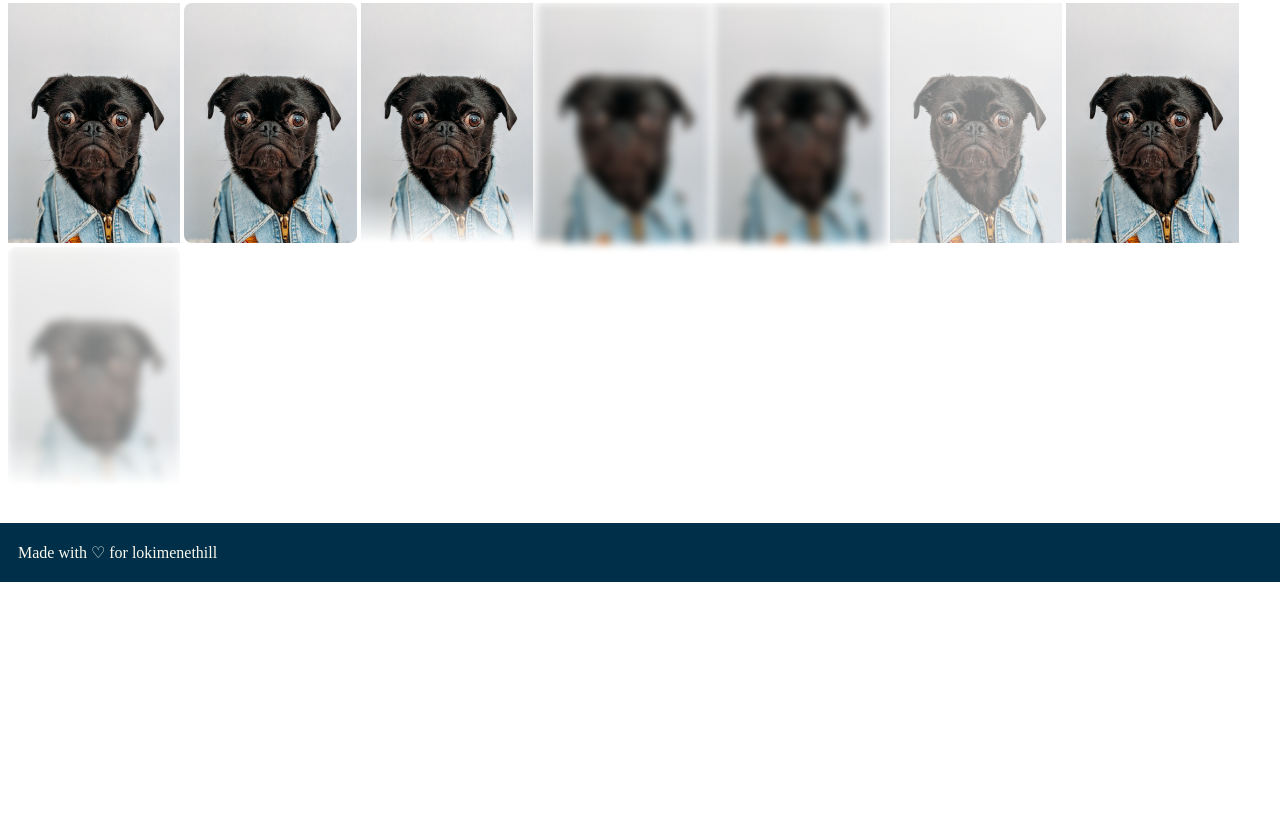
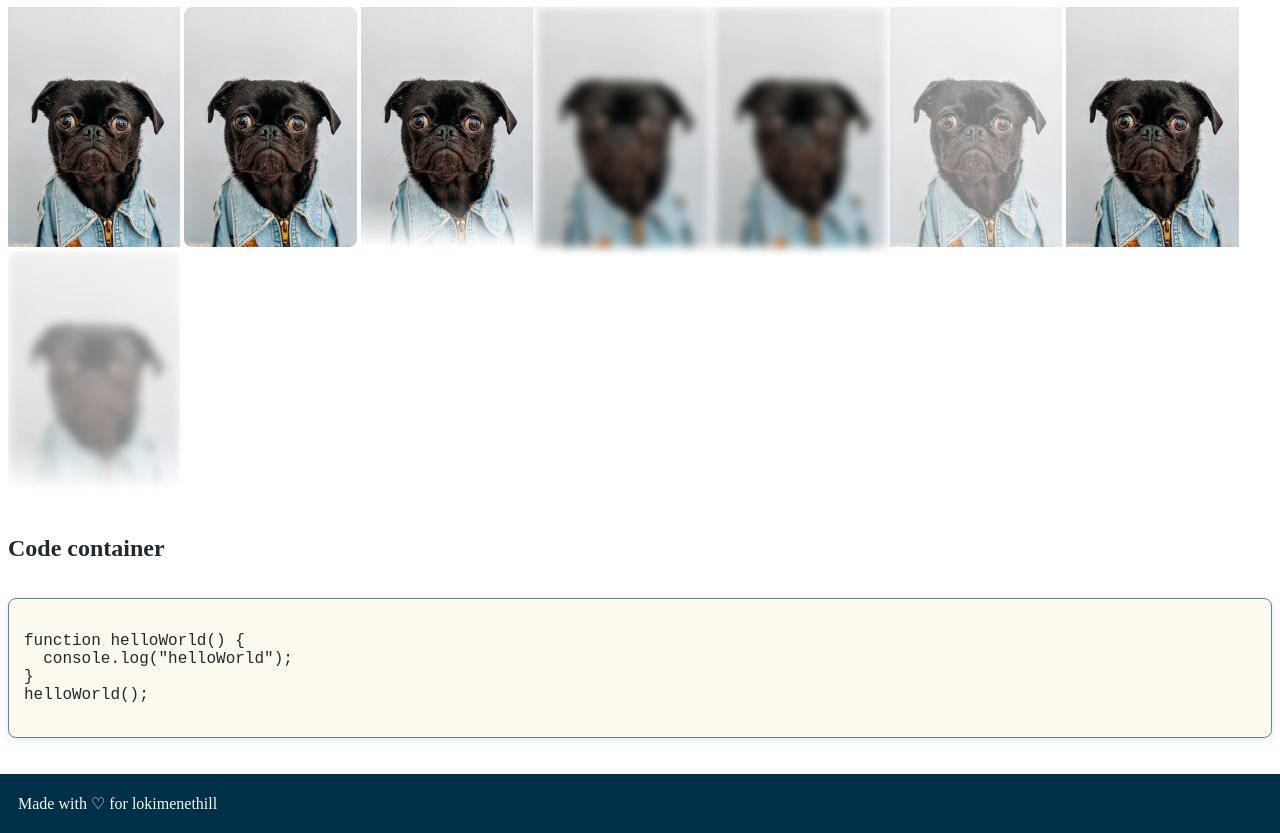
Before and after one commit to lokimenethill/SimpleCSSLibrary, a plain HTML site: page index.html in a window 1280 px wide. Shown: the part 1451-2284 px from the top of the page. Before the commit the page ends 2033 px from the top, so only its background shows below. Drawn offline with Linux system fonts and the light colour scheme.

Commit message:
add-code-Container

```diff
--- a/index.html
+++ b/index.html
@@ -1,4 +1,5 @@
-<html>
+<!DOCTYPE html>
+<html lang="en">
   <head>
     <title>SCL Test</title>
     <link rel="stylesheet" href="mainSCL.css">
@@ -125,7 +126,17 @@
       <img class="shake" src="imgExample.jpg" alt="">
       <img class="rounded gradient shake fade deblur" src="imgExample.jpg" alt="">
     </div>
-
+   </p>
+   <h2>Code container</h2>
+   <p>
+    <div class="code-container">
+      <pre><code>
+function helloWorld() {
+  console.log("helloWorld");
+}
+helloWorld();
+      </code></pre>
+  </div>
    </p>
 
 <div class="footer">
--- a/mainSCL.css
+++ b/mainSCL.css
@@ -578,3 +578,19 @@ p{
   overflow: hidden;
   text-overflow: ellipsis;
 }
+.code-container {
+  background-color: var(--white-color);
+  padding: 15px;
+  border-radius: var(--radius-controls);
+  overflow: auto;
+  box-shadow: 0 2px 10px rgba(0, 0, 0, 0.1);
+  border: 1px solid var(--primary-alt-color);
+}
+
+pre {
+  margin: 0;
+}
+
+code {
+  font-family: 'Courier New', Courier, monospace;
+}
```
